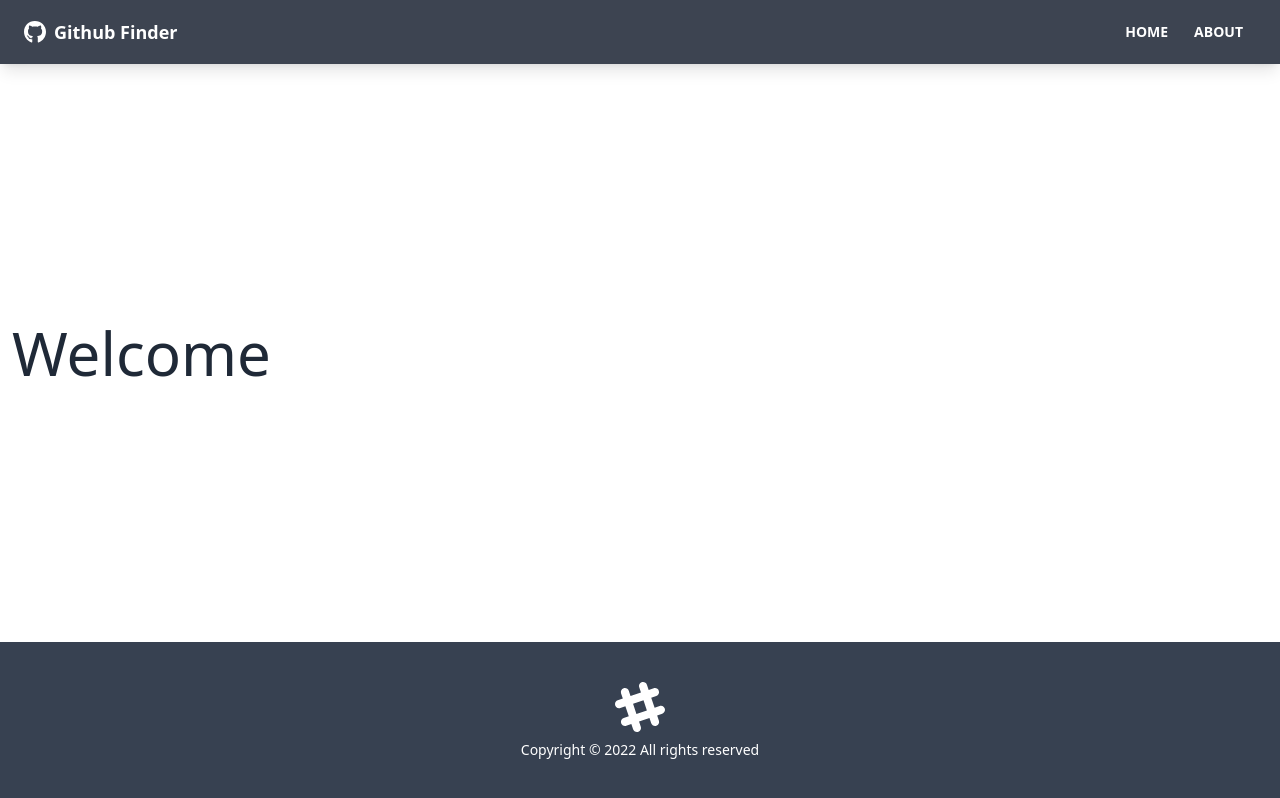
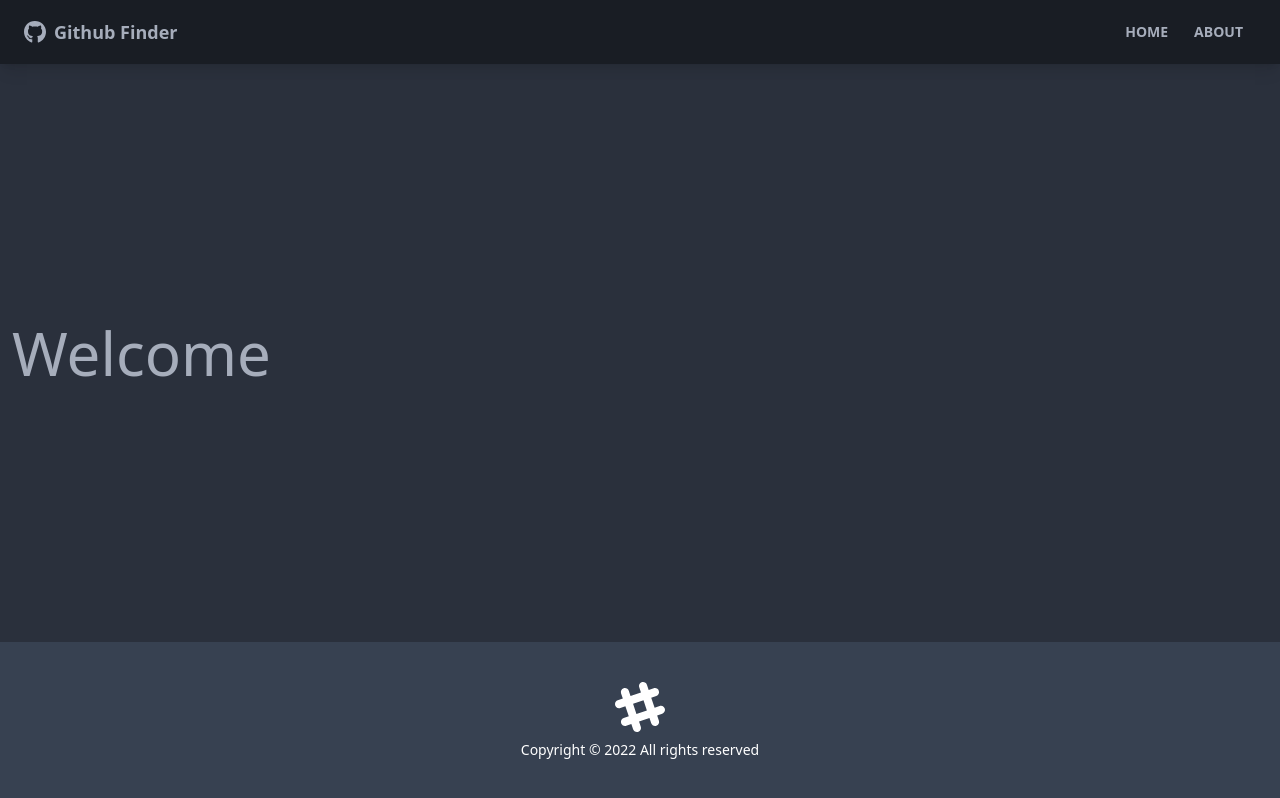
Before and after one commit to sholabioku/github-finder, a React (Create React App) app: page / in a window 1280 px wide. Built offline with nearby package versions, Linux system fonts and the light colour scheme; the HTML template or start-up script is replaced by a standard one.

Commit message:
Add theme

```diff
--- a/tailwind.config.js
+++ b/tailwind.config.js
@@ -7,4 +7,7 @@ module.exports = {
     extend: {},
   },
   plugins: [require('daisyui')],
+  daisyui: {
+    themes: ['dark', 'light'],
+  },
 };
```
